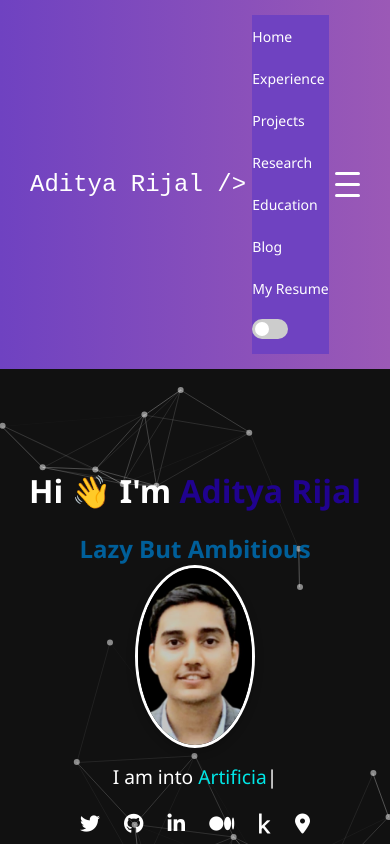
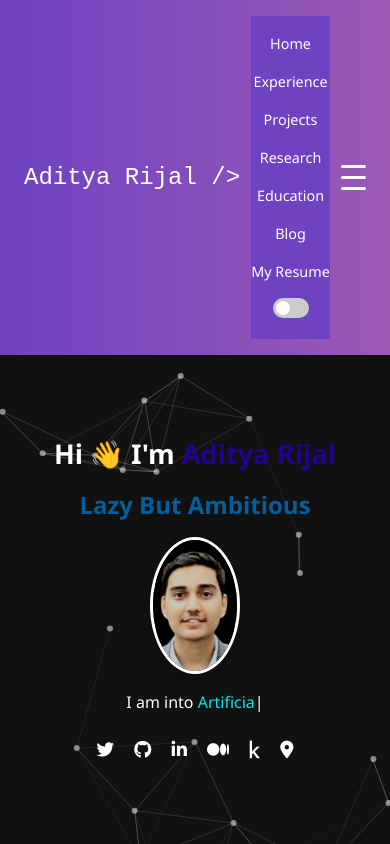
Before and after one commit to Aadi-Rijal/portfolio-website, a plain HTML site: page index.html in a window 390 px wide. Both pictures are taken after a click on the element 347 px from the left and 31 px from the top of the page. Shown: the top 844 px of the page. Drawn offline with nearby package versions, Linux system fonts and the light colour scheme.

Commit message:
second update to device responsive

```diff
--- a/style.css
+++ b/style.css
@@ -3,6 +3,11 @@
   margin: 0;
   padding: 0;
   box-sizing: border-box;
+}
+
+html {
+  font-size: 100%;
+  scroll-behavior: smooth;
 }
 
 body {
@@ -12,9 +17,10 @@ body {
   overflow-x: hidden;
 }
 
+/* Header and Navigation */
 header {
   background: linear-gradient(90deg, #6f42c1, #9b59b6);
-  padding: 15px 30px;
+  padding: 1rem 1.5rem;
   display: flex;
   justify-content: space-between;
   align-items: center;
@@ -22,30 +28,26 @@ header {
 }
 
 .logo {
-  font-size: 24px;
+  font-size: 1.5rem;
   font-family: monospace;
   color: white;
 }
 
 /* Navbar */
-nav {
-  display: flex;
-  align-items: center;
-}
-
 nav ul {
   display: flex;
-  gap: 20px;
+  gap: 1rem;
   list-style: none;
+  align-items: center;
 }
 
 nav a {
   color: white;
   text-decoration: none;
-  font-size: 14px;
+  font-size: 0.9rem;
 }
 
-/* Responsive toggle */
+/* Toggle menu button */
 .menu-toggle {
   display: none;
   flex-direction: column;
@@ -60,13 +62,14 @@ nav a {
   border-radius: 2px;
 }
 
+/* Responsive Navigation */
 @media (max-width: 768px) {
   nav ul {
     flex-direction: column;
     width: 100%;
     display: none;
     background-color: #6f42c1;
-    padding: 10px 0;
+    padding: 1rem 0;
   }
 
   nav ul.show {
@@ -78,6 +81,7 @@ nav a {
   }
 }
 
+/* Background particles */
 #particles-js {
   position: absolute;
   width: 100%;
@@ -85,17 +89,18 @@ nav a {
   z-index: -1;
 }
 
+/* Main content */
 main {
   text-align: center;
-  margin-top: 100px;
+  margin-top: 5rem;
   z-index: 1;
   position: relative;
-  padding: 0 15px;
+  padding: 0 1rem;
 }
 
 main h1 {
-  font-size: 2rem;
-  margin-bottom: 20px;
+  font-size: 2.2rem;
+  margin-bottom: 1rem;
 }
 
 main h1 span {
@@ -112,26 +117,28 @@ main h2 span {
   border-radius: 50%;
   width: 120px;
   border: 3px solid white;
-  box-shadow: 0 4px 10px rgba(0,0,0,0.2);
+  box-shadow: 0 4px 10px rgba(0, 0, 0, 0.2);
+  margin-top: 1rem;
 }
 
 main p {
-  font-size: 1.2rem;
-  margin: 10px 0;
+  font-size: 1.1rem;
+  margin: 0.8rem 0;
 }
 
 .typed-text {
   color: #00e6e6;
 }
 
+/* Social icons */
 .social-icons {
-  margin-top: 20px;
+  margin-top: 1.5rem;
 }
 
 .social-icons a {
   color: white;
-  font-size: 20px;
-  margin: 0 10px;
+  font-size: 1.3rem;
+  margin: 0 0.5rem;
   transition: 0.3s ease;
 }
 
@@ -154,20 +161,24 @@ main p {
 .slider {
   position: absolute;
   cursor: pointer;
-  top: 0; left: 0;
-  right: 0; bottom: 0;
+  top: 0;
+  left: 0;
+  right: 0;
+  bottom: 0;
   background-color: #ccc;
   border-radius: 34px;
-  transition: .4s;
+  transition: 0.4s;
 }
 
 .slider:before {
   position: absolute;
   content: "";
-  height: 14px; width: 14px;
-  left: 3px; bottom: 3px;
+  height: 14px;
+  width: 14px;
+  left: 3px;
+  bottom: 3px;
   background-color: white;
-  transition: .4s;
+  transition: 0.4s;
   border-radius: 50%;
 }
 
@@ -179,9 +190,9 @@ input:checked + .slider:before {
   transform: translateX(16px);
 }
 
-/* Light mode styles */
+/* Light Mode */
 body.light-mode {
-  background-color: #fff;
+  background-color: #f9f9f9;
   color: #111;
 }
 
@@ -200,3 +211,22 @@ body.light-mode .typed-text {
 body.light-mode #particles-js canvas {
   filter: brightness(0.3);
 }
+
+/* Extra mobile optimizations */
+@media (max-width: 480px) {
+  main h1 {
+    font-size: 1.7rem;
+  }
+
+  main p {
+    font-size: 1rem;
+  }
+
+  .avatar img {
+    width: 90px;
+  }
+
+  .social-icons a {
+    font-size: 1.1rem;
+  }
+}
```
